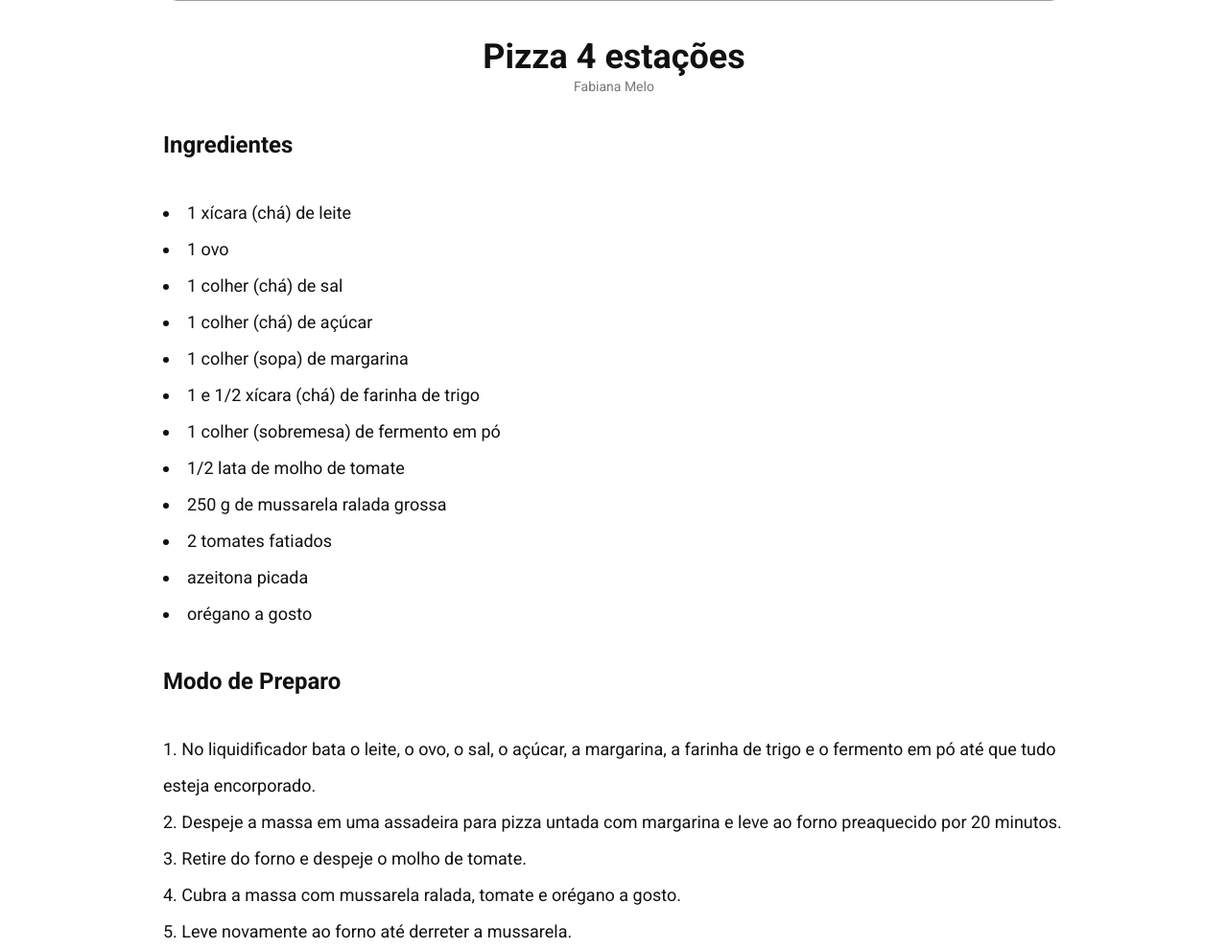
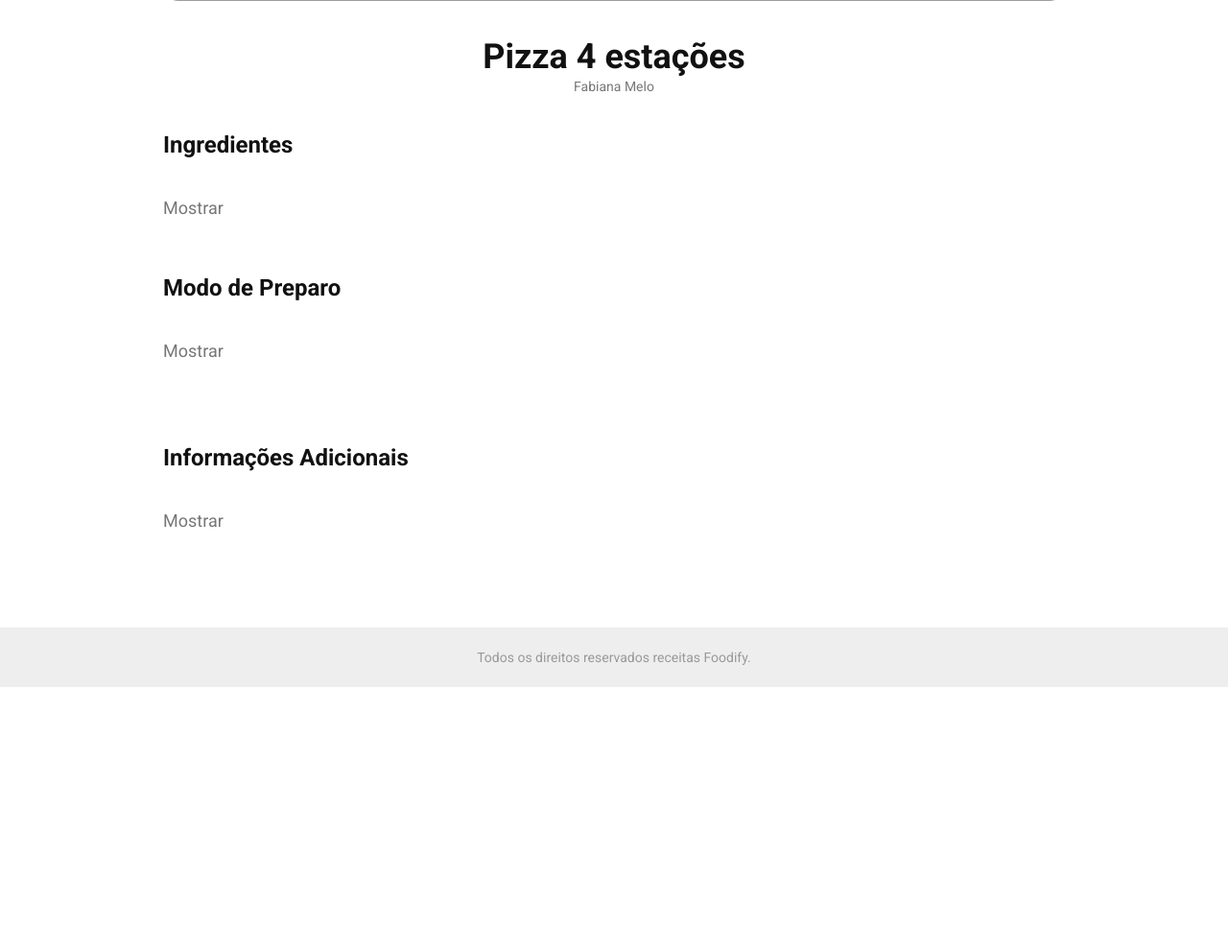
Before and after one commit to Jadiscke/Foodify, a Node server app: page /recipes/1 in a window 1280 px wide. Shown: the part 389-1378 px from the top of the page at 96% size. After the commit the page ends 1105 px from the top, so only its background shows below. Run offline with Node 20, Linux system fonts and the light colour scheme; grey boxes are pictures that could not be loaded.

Commit message:
Add Show and Hide Feature to recipe

```diff
--- /dev/null
+++ b/public/scripts/hide.js
@@ -0,0 +1,13 @@
+const hideButtons = document.querySelectorAll('.recipe a');
+for ( const hideButton of hideButtons ) {
+  hideButton.addEventListener('click', (event) => {
+    const hided = event.target.nextElementSibling;
+    if (hided.classList.contains('hide')) {
+      hideButton.innerText = 'Esconder';
+    } else {
+      hideButton.innerText = 'Mostrar';
+    }
+    return hided.classList.toggle('hide');
+
+  });
+}
--- a/public/styles/recipe.css
+++ b/public/styles/recipe.css
@@ -40,8 +40,21 @@
 }
 
 #recipe .cards .card .recipe ol,
-#recipe .cards .card .recipe ul {
+#recipe .cards .card .recipe ul,
+#recipe .cards .card .recipe p {
+  display: inline-block;
+  max-height: 300px;
   line-height: 38px;
+  transition: ease-in-out 1s;
+  visibility: visible;
+  overflow: hidden;
+}
+#recipe .cards .card .recipe ol *,
+#recipe .cards .card .recipe ul * {
+  max-height: 300px;
+  transition: ease-in-out 1s;
+  visibility: visible;
+  overflow: hidden;
 }
 
 #recipe .cards .card .recipe li {
@@ -60,6 +73,26 @@
   text-indent: 38px;
 }
 
+#recipe a {
+  display: inline-block;
+  pointer-events: all;
+  color: #777777;
+  margin-bottom: 18px;
+}
+
 footer {
   margin-top: 4%;
 }
+
+.hide {
+  padding-bottom: 0;
+  max-height: 0!important;
+  visibility: hidden;
+  transition: height ease-in-out 1s;
+}
+
+.hide * {
+  max-height: 0;
+  visibility: hidden;
+  transition: height ease-in-out 1s;
+}
--- a/view/recipe.njk
+++ b/view/recipe.njk
@@ -21,7 +21,8 @@
             <h5>
               Ingredientes
             </h5>
-            <ul class="ingredients">
+            <a>Mostrar</a>
+            <ul class="ingredients hide">
               {% for ingredients in food.ingredients %}
               <li>{{ingredients}}</li>
               {% endfor %}
@@ -31,7 +32,8 @@
             <h5>
               Modo de Preparo
             </h5>
-            <ol class="preparation">
+            <a>Mostrar</a>
+            <ol class="preparation hide">
               {% for step in food.preparation %}
               <li>{{step}}</li>
               {% endfor %}
@@ -39,7 +41,8 @@
           </div>
           <div class="recipe">
             <h5>Informações Adicionais</h5>
-            <p>{{food.information}}</p>
+            <a>Mostrar</a>
+            <p class='hide'>{{food.information}}</p>
           </div>
         </div>
       </div>
@@ -47,3 +50,7 @@
   </main>
 
 {% endblock main %}
+
+{% block scripts %}
+<script src="/scripts/hide.js"></script>
+{% endblock scripts %}
```
